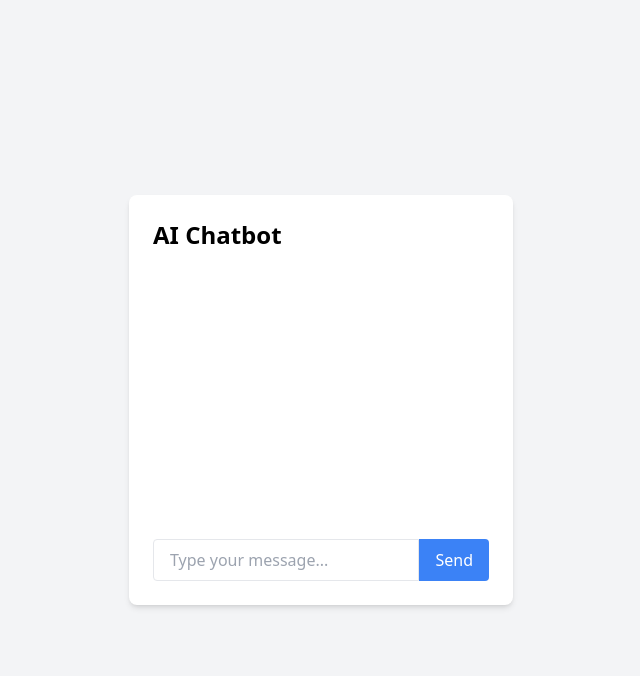
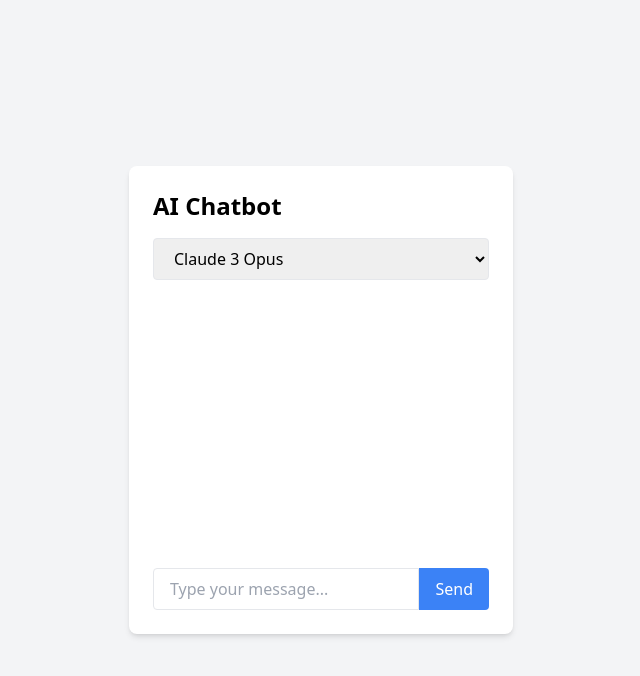
Before and after one commit to MintedKenny/ai-chatbot-notion, a plain HTML site: page ai-chatbot-widget.html in a window 1280 px wide. Both pictures are taken after typing "Sample123" into the empty fields and a click on the button "Save API Key". Shown: the whole page, without its empty margins (319-959 px from the left). Drawn offline with nearby package versions, Linux system fonts and the light colour scheme.

Commit message:
initial config

```diff
--- a/ai-chatbot-widget.html
+++ b/ai-chatbot-widget.html
@@ -14,6 +14,12 @@
             <button id="save-api-key" class="mt-2 bg-green-500 text-white px-4 py-2 rounded">Save API Key</button>
         </div>
         <div id="chat-container" class="hidden">
+            <select id="model-select" class="w-full border rounded px-4 py-2 mb-4">
+                <option value="claude-3-opus-20240229">Claude 3 Opus</option>
+                <option value="claude-3-sonnet-20240229">Claude 3 Sonnet</option>
+                <option value="claude-3.5-sonnet-20240229">Claude 3.5 Sonnet</option>
+                <option value="claude-3-haiku-20240307">Claude 3 Haiku</option>
+            </select>
             <div id="chat-history" class="mb-4 h-64 overflow-y-auto"></div>
             <form id="chat-form" class="flex">
                 <input type="text" id="user-input" class="flex-grow border rounded-l px-4 py-2" placeholder="Type your message...">
@@ -23,6 +29,7 @@
     </div>
 
     <script>
+        // The rest of the JavaScript remains the same as in the previous version
         let API_KEY = '';
         const apiKeyInput = document.getElementById('api-key');
         const saveApiKeyButton = document.getElementById('save-api-key');
@@ -31,6 +38,7 @@
         const chatHistory = document.getElementById('chat-history');
         const chatForm = document.getElementById('chat-form');
         const userInput = document.getElementById('user-input');
+        const modelSelect = document.getElementById('model-select');
 
         saveApiKeyButton.addEventListener('click', () => {
             API_KEY = apiKeyInput.value.trim();
@@ -58,7 +66,7 @@
                         'x-api-key': API_KEY,
                     },
                     body: JSON.stringify({
-                           model: "claude-3-opus-20240229",
+                        model: modelSelect.value,
                         messages: [{ role: "user", content: userMessage }],
                         max_tokens: 1000,
                     }),
```
Also changed, not shown: 1 other file. Lines whose indentation alone changed are shown as unchanged.
